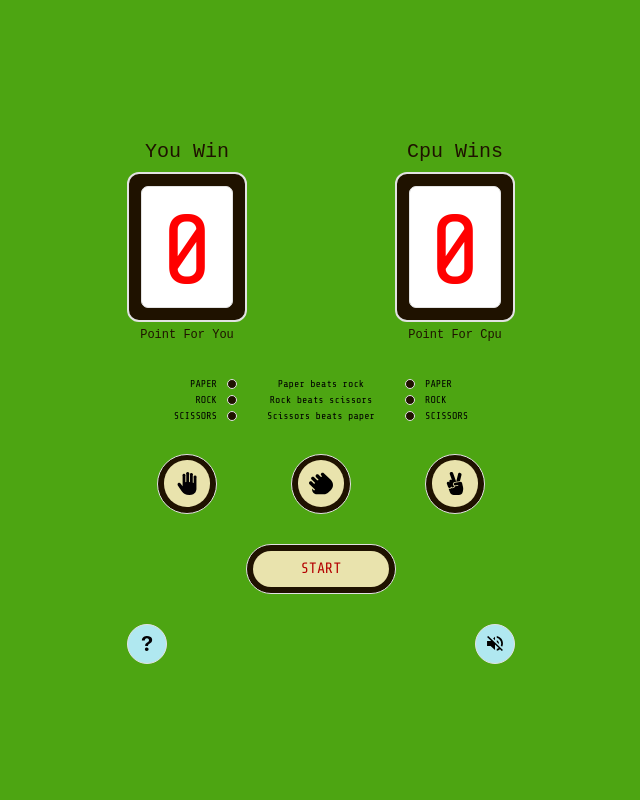
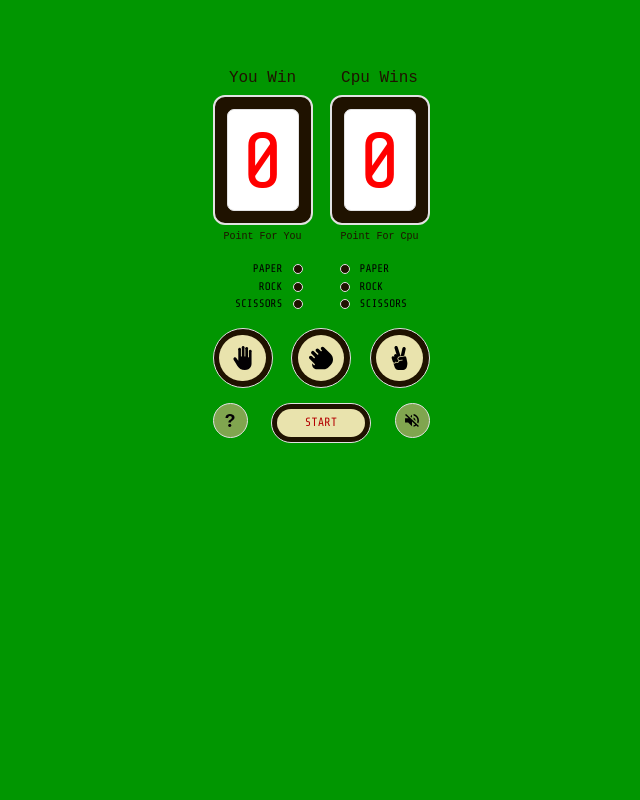
Before and after one commit to k-son/Ro-Sham-Bo, a website: page index.html in a window 1280 px wide. Shown: the whole page, without its empty margins (319-959 px from the left). Drawn offline with nearby package versions, Linux system fonts and the light colour scheme; files that its build step writes are made by us from their sources; a web font is replaced by a local one.

Commit message:
Develop code Create _mixins.scss, _variables.scss and _javascriptStyles.scss

```diff
--- a/index.html
+++ b/index.html
@@ -78,35 +78,37 @@
     </div>
   </div>
   <!-- Description -->
-  <div class="descriptionBox">
+  <div class="descriptionBox displayNone">
     <p class="descriptionBox__para">Paper beats rock</p>
     <p class="descriptionBox__para">Rock beats scissors</p>
     <p class="descriptionBox__para">Scissors beats paper</p>
   </div>
 
   <!-- Gaming buttons -->
+  <div class="gamingButtonBox">
     <div class="gamingButton gamingButton--paper">
-    <div class="gamingButton__inside" id="button--paper">
+      <div class="button gamingButton__inside" id="button--paper">
         <img src="img/open.svg" alt="An open hand as a symbol of paper" class="gamingButton__icon">
       </div>
     </div>
-  <div class="gamingButton  gamingButton--rock">
-    <div class="gamingButton__inside" id="button--rock">
+    <div class="gamingButton gamingButton--rock">
+      <div class="button gamingButton__inside" id="button--rock">
         <img src="img/grab.svg" alt="A fist as a symbol of rock" class="gamingButton__icon">
       </div>
     </div>
-  <div class="gamingButton  gamingButton--scissors">
-    <div class="gamingButton__inside" id="button--scissors">
+    <div class="gamingButton gamingButton--scissors">
+      <div class="button gamingButton__inside" id="button--scissors">
         <img src="img/victory.svg" alt="A vicotry fingers as a symbol of scissors" class="gamingButton__icon">
       </div>
     </div>
+  </div>
   <div class="startButton">
-    <div class="startButton__inside"><span class="startButton__text">start</span></div>
+    <div class="button startButton__inside"><span class="startButton__text">start</span></div>
   </div>
-  <div class="questionButton">
+  <div class="button questionButton">
     <img src="img/question-mark.svg" alt="A question mark, click it to read the rules of the game" class="questionButton__icon" id="question">
   </div>
-  <div class="soundButton">
+  <div class="button soundButton">
     <img src="img/volume-on.svg" alt="Set volume on" class="soundButton__icon displayNone" id="sound--on">
     <img src="img/volume-off.svg" alt="Set volume off" class="soundButton__icon displayBlock " id="sound-off">
   </div>
--- a/scss/_base.scss
+++ b/scss/_base.scss
@@ -1,16 +1,3 @@
-:root {
-  --color-main-bg: #4da512;
-  --color-lumination-off: #1f1200;
-  --color-lumination-on: #c70000;
-  --color-score: #ff0000;
-  --color-score-bg: #fff;
-  --color-gamingButton: #e9e3ad;
-  --color-startButton: #b40000;
-  --color-infoButton: #b0e8f0;
-}
-
-$color-border: #e2e2e2;
-
 *,
 *::before,
 *::after {
@@ -29,37 +16,7 @@ body {
   line-height: 1.6;
 }
 
-
 @font-face {
   font-family: CFDots-Regular;
   src: url(../font/CFDots-Regular.ttf);
 }
-
-
-/// MIXINS
-@mixin centerFlex {
-  display: flex;
-  align-items: center;
-  justify-content: center;
-}
-
-@mixin thinBorder {
-  border: 1px solid $color-border;
-}
-
-@mixin circle($size) {
-  width: $size;
-  height: $size;
-  border-radius: 50%;
-}
-
-@mixin infoButtons {
-  @include circle(4rem);
-  @include centerFlex;
-  @include thinBorder;
-  background-color: var(--color-infoButton);
-
-  &__icon {
-    height: 40%;
-  }
-}
--- a/scss/_components.scss
+++ b/scss/_components.scss
@@ -15,7 +15,6 @@
   &--you {
     grid-column: 2 / 3;
     grid-row: 2 / 3;
-
   }
 
   &--cpu {
@@ -24,23 +23,13 @@
   }
 }
 
-
 .scoreBox {
-  height: 15rem;
-  width: 12rem;
+  height: 13rem;
+  width: 10rem;
   background-color: var(--color-lumination-off);
   border: .2rem solid $color-border;
   border-radius: 1.2rem;
   padding: 1.2rem;
-
-  &--you {
-   // background-color: var(--color-lumination-on);
-  }
-
-  &--cpu {
-
-  }
-
 
   &__display {
     position: relative;
@@ -59,7 +48,7 @@
   &__score {
     height: 100%;
     width: 100%;
-    font-size: 10rem;
+    font-size: 8rem;
     line-height: 1.3;
     text-align: center;
     margin-top: auto;
@@ -77,13 +66,13 @@
 }
 
 .whoWins {
+  font-size: 1.6rem;
   margin-bottom: .4rem;
-  font-size: 2rem;
 }
 
 .pointFor {
+  font-size: 1rem;
   margin-top: .4rem;
-  font-size: 1.2rem;
 }
 
 
@@ -108,6 +97,7 @@
     align-items: center;
     justify-content: flex-end;
 
+
     &--you {
       flex-direction: row;
     }
@@ -118,6 +108,7 @@
   }
 
   &__text {
+    font-size: 1.1rem;
     text-transform: uppercase;
   }
 
@@ -136,33 +127,29 @@
   grid-row: 3 / 4;
 
   &__para  {
+    //font-size: 1.5rem;
     text-align: center;
   }
 }
 
 
 /// BUTTONS
+.button:hover {
+  cursor: pointer;
+}
+
+.gamingButtonBox {
+  grid-column: 2 / 5;
+  grid-row: 4 / 5;
+  display: flex;
+  justify-content: space-between;
+}
+
 .gamingButton {
   @include centerFlex;
   @include circle(6rem);
   background-color: var(--color-lumination-off);
-  margin: auto;
   @include thinBorder;
-
-  &--paper {
-    grid-column: 2 / 3;
-    grid-row: 4 / 5;
-  }
-
-  &--rock {
-    grid-column: 3 / 4;
-    grid-row: 4 / 5;
-  }
-
-  &--scissors {
-    grid-column: 4 / 5;
-    grid-row: 4 / 5;
-  }
 
   &__inside {
   @include centerFlex;
@@ -181,52 +168,37 @@
   grid-row: 5 / 6;
   justify-self: center;
   @include centerFlex;
-  width: 15rem;
-  height: 5rem;
+  width: 10rem;
+  height: 4rem;
   border-radius: 5rem;
   background-color: var(--color-lumination-off);
   @include thinBorder;
 
   &__inside {
     @include centerFlex;
-    width: 92%;
+    width: 90%;
     height: 75%;
     border-radius: 2rem;
     background-color: var(--color-gamingButton);
   }
 
   &__text {
-    font-size: 1.5rem;
+    font-size: 1.2rem;
     text-transform: uppercase;
     color: var(--color-startButton);
   }
 }
 
 .questionButton {
-  grid-column: 2 / 3;
-  grid-row: 6 / 7;
+  grid-column: 2 / 5;
+  grid-row: 5 / 6;
   justify-self: start;
-  @include infoButtons;
+  @include infoButtons(3.5rem);
 }
 
 .soundButton {
-  grid-column: 4 / 5;
-  grid-row: 6 / 7;
+  grid-column: 2 / 5;
+  grid-row: 5 / 6;
   justify-self: end;
-  @include infoButtons;
+  @include infoButtons(3.5rem);
 }
-
-
-////// Styles to use in JavaScript
-
-.luminateIt {
-  background-color: var(--color-lumination-on);
-}
-
-.displayNone {
-  display: none;
-}
-
-.displayBlock {
-  display: block;
-}
--- a/scss/_grid.scss
+++ b/scss/_grid.scss
@@ -1,7 +1,7 @@
 .main {
   display: grid;
-  grid-template-columns: 1fr repeat(3, max-content) 1fr;
-  grid-template-rows: 1fr repeat(5, auto) 1fr;
-  grid-column-gap: 2rem;
-  grid-row-gap: 3rem;
+  grid-template-columns: 1fr min-content .1rem min-content 1fr;
+  grid-template-rows: .1fr repeat(5, auto) 1fr;
+  grid-column-gap: .8rem;
+  grid-row-gap: 1.5rem;
 }
--- /dev/null
+++ b/scss/_javascriptStyles.scss
@@ -0,0 +1,11 @@
+.luminateIt {
+  background-color: var(--color-lumination-on);
+}
+
+.displayNone {
+  display: none;
+}
+
+.displayBlock {
+  display: block;
+}
--- /dev/null
+++ b/scss/_mixins.scss
@@ -0,0 +1,26 @@
+@mixin centerFlex {
+  display: flex;
+  align-items: center;
+  justify-content: center;
+}
+
+@mixin thinBorder {
+  border: 1px solid $color-border;
+}
+
+@mixin circle($size) {
+  width: $size;
+  height: $size;
+  border-radius: 50%;
+}
+
+@mixin infoButtons($size) {
+  @include circle($size);
+  @include centerFlex;
+  @include thinBorder;
+  background-color: var(--color-infoButton);
+
+  &__icon {
+    height: 40%;
+  }
+}
--- /dev/null
+++ b/scss/_variables.scss
@@ -0,0 +1,12 @@
+:root {
+  --color-main-bg: #019601;
+  --color-lumination-off: #1f1200;
+  --color-lumination-on: #c70000;
+  --color-score: #ff0000;
+  --color-score-bg: #fff;
+  --color-gamingButton: #e9e3ad;
+  --color-startButton: #b40000;
+  --color-infoButton: #80a54f;
+}
+
+$color-border: #e2e2e2;
--- a/scss/main.scss
+++ b/scss/main.scss
@@ -1,3 +1,6 @@
+@import "variables";
 @import "_base";
+@import "_mixins";
+@import "_grid";
 @import "_components";
-@import "_grid";
+@import "_javascriptStyles";
```
Lines whose indentation alone changed are shown as unchanged.
